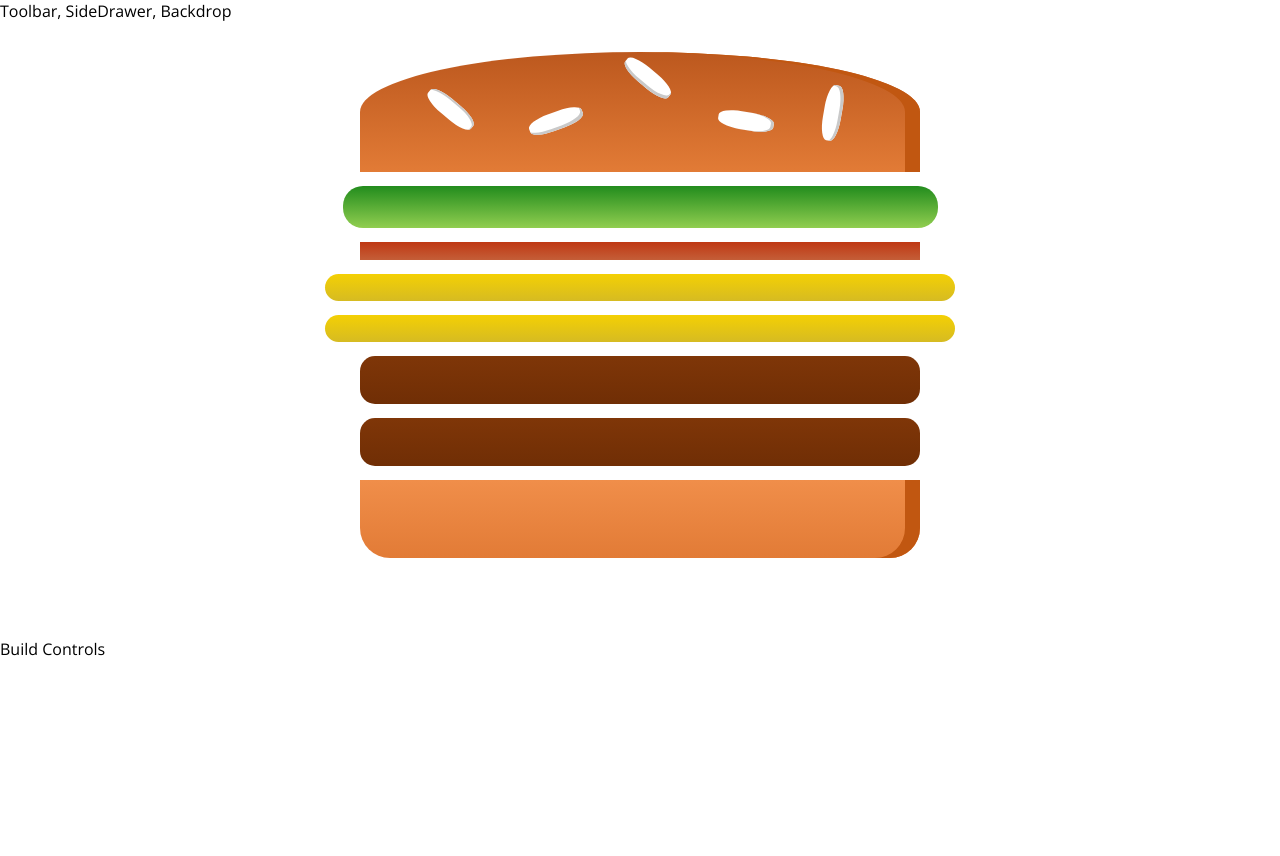
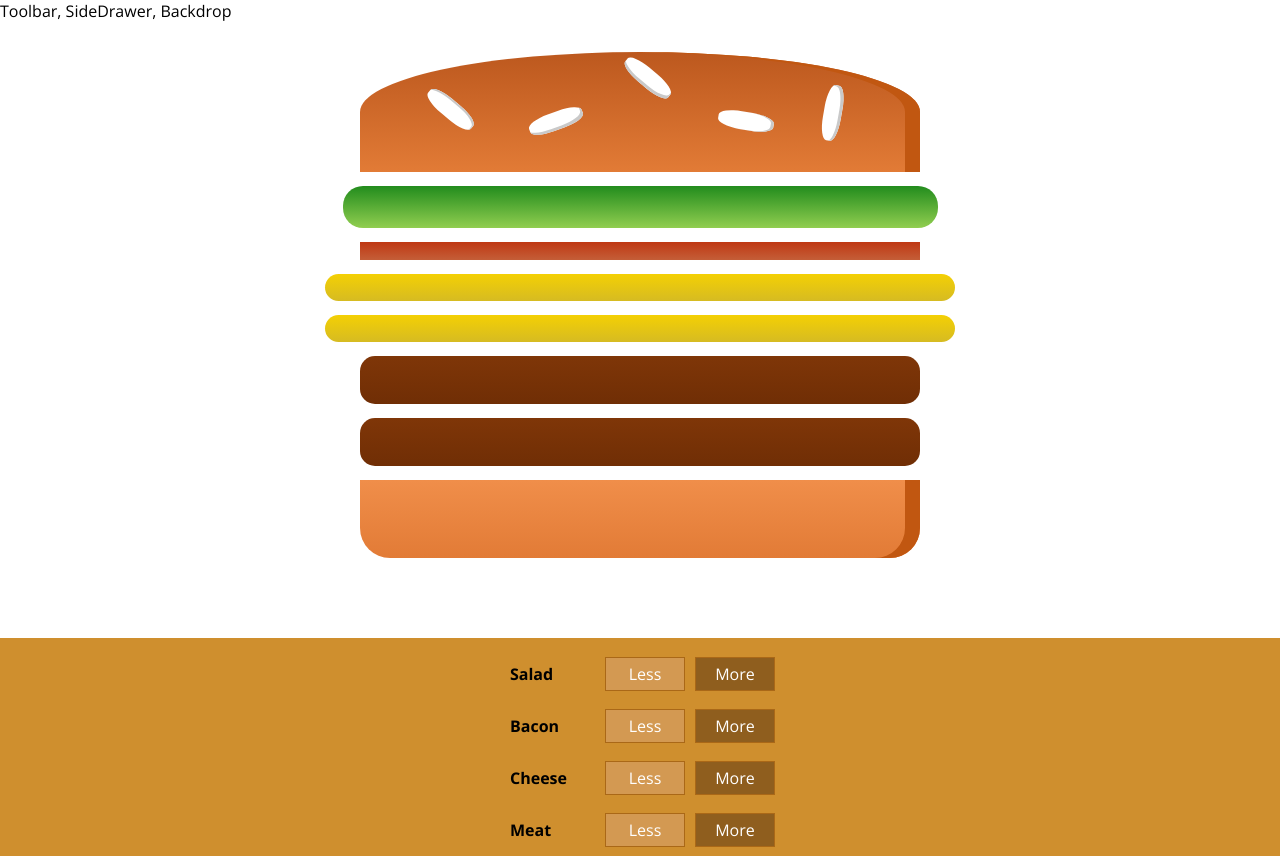
Before and after one commit to nmanzano/reactBurger, a React app: page / in a window 1280 px wide. Before the commit the page ends 800 px from the top, so only its background shows below. Built offline with nearby package versions, Linux system fonts and the light colour scheme.

Commit message:
outputting multiple build controls

```diff
--- a/src/components/Burger/BuildControls/BuildControl/BuildControl.js
+++ b/src/components/Burger/BuildControls/BuildControl/BuildControl.js
@@ -1,5 +1,5 @@
 import React from 'react';
-import classes from './BuildControl';
+import classes from './BuildControl.css';
 
 const buildControl = (props) => (
   <div className={classes.BuildControl}>
--- a/src/components/Burger/BuildControls/BuildControls.js
+++ b/src/components/Burger/BuildControls/BuildControls.js
@@ -1,9 +1,18 @@
 import React from 'react';
-import classes from './BuildControls';
+import classes from './BuildControls.css';
+import BuildControl from './BuildControl/BuildControl'
+const controls = [
+  { label: 'Salad', type: 'salad'},
+  { label: 'Bacon', type: 'bacon'},
+  { label: 'Cheese', type: 'cheese'},
+  { label: 'Meat', type: 'meat'},
+];
 
 const buildControls = (props) => (
   <div className={classes.BuildControls}>
-
+    {controls.map(ctrl=> (
+      <BuildControl key={ctrl.label} label={ctrl.label} />
+    ))}
   </div>
 )
 
--- a/src/containers/BurgerBuilder/BurgerBuilder.js
+++ b/src/containers/BurgerBuilder/BurgerBuilder.js
@@ -1,6 +1,7 @@
 import React, {Component} from 'react';
 import Aux from '../../hoc/Aux';
 import Burger from '../../components/Burger/Burger';
+import BuildControls from '../../components/Burger/BuildControls/BuildControls';
 
 class BurgerBuilder extends Component {
   state = {
@@ -15,7 +16,7 @@
     return(
       <Aux>
         <Burger ingredients={this.state.ingredients} />
-        <div>Build Controls</div>
+        <BuildControls/>
       </Aux>
     );
   }
```
